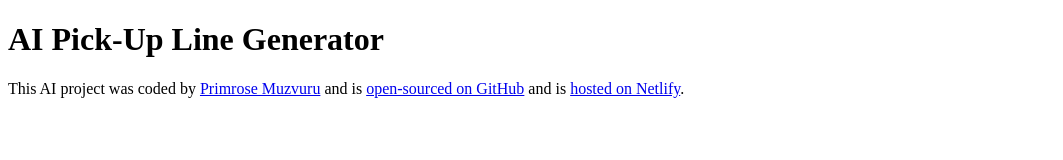
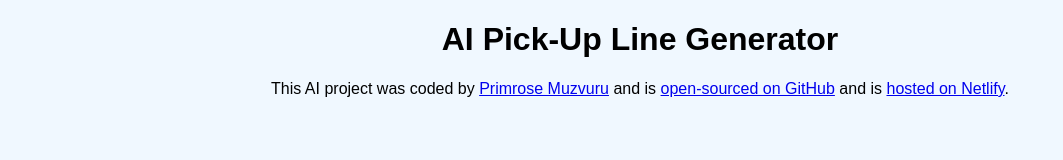
Before and after one commit to PMuzvuru/AI-pick-up-line-Generator, a plain HTML site: page index.html in a window 1280 px wide. Shown: the whole page, without its empty margins (0-1063 px from the left). Drawn offline with Linux system fonts and the light colour scheme.

Commit message:
Updated Styles
Body Styles

```diff
--- a/index.html
+++ b/index.html
@@ -3,7 +3,7 @@
   <head>
     <meta charset="UTF-8" />
     <meta name="viewport" content="width=device-width, initial-scale=1.0" />
-    <link rel="stylesheet" href="src/style.css" />
+    <link rel="stylesheet" href="src/styles.css" />
     <title>AI Pick-Up Line Generator</title>
   </head>
   <body>
@@ -25,6 +25,6 @@
       >.
     </footer>
 
-    <script src="src/index.js"></script>
+    <script src="src/script.js"></script>
   </body>
 </html>
--- a/src/styles.css
+++ b/src/styles.css
@@ -0,0 +1,5 @@
+body {
+  font-family: "Arial", sans-serif;
+  background-color: #f0f8ff;
+  text-align: center;
+}
```
